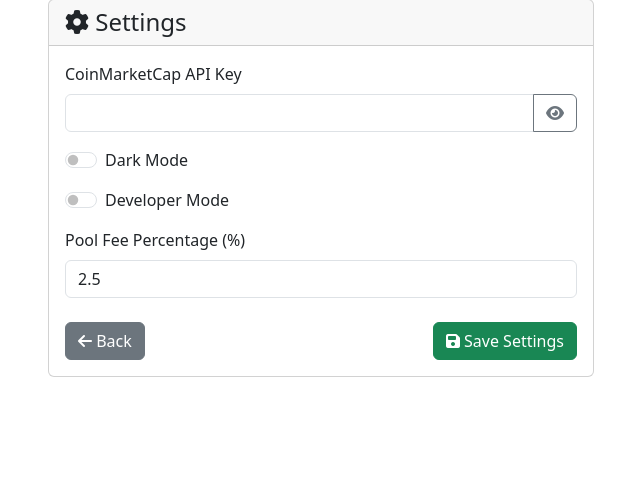
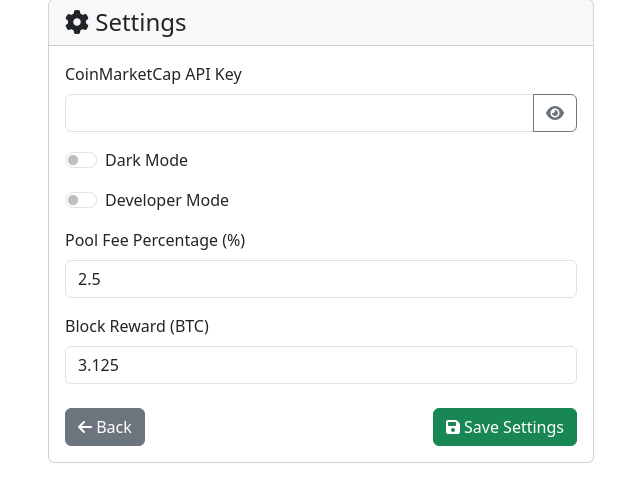
Before and after one commit to alexandre-pecorilla/Remote-Mining-Management-Platform, a Django app: page /settings/ in a window 1280 px wide. Shown: the part 81-583 px from the top of the page, without its empty margins (319-959 px from the left). Run offline with Django 5.2, Linux system fonts and the light colour scheme; data comes from the database, SQL or seed files in the repository.

Commit message:
Add configurable Block Reward setting
- Add block_reward field to Settings model with default 3.125 BTC
- Create migration 0014_settings_block_reward.py
- Add Block Reward field to settings form and template
- Replace all hardcoded 3.125 values with settings.block_reward
- Update forecasting_dashboard() and export_forecasting_data() functions
- Block reward now configurable via settings page for future halvings

```diff
--- a/mining/forms.py
+++ b/mining/forms.py
@@ -107,7 +107,7 @@ class PayoutForm(forms.ModelForm):
 class SettingsForm(forms.ModelForm):
     class Meta:
         model = Settings
-        fields = ['coinmarketcap_api_key', 'dark_mode', 'developer_mode', 'pool_fee_percentage']
+        fields = ['coinmarketcap_api_key', 'dark_mode', 'developer_mode', 'pool_fee_percentage', 'block_reward']
         widgets = {
             'coinmarketcap_api_key': forms.PasswordInput(attrs={
                 'class': 'form-control'
@@ -124,10 +124,17 @@ class SettingsForm(forms.ModelForm):
                 'min': '0',
                 'max': '100'
             }),
+            'block_reward': forms.NumberInput(attrs={
+                'class': 'form-control',
+                'step': '0.00000001',
+                'min': '0',
+                'max': '50'
+            }),
         }
         labels = {
             'coinmarketcap_api_key': 'CoinMarketCap API Key',
             'dark_mode': 'Dark Mode',
             'developer_mode': 'Developer Mode',
             'pool_fee_percentage': 'Pool Fee Percentage (%)',
+            'block_reward': 'Block Reward (BTC)',
         }
--- a/mining/models.py
+++ b/mining/models.py
@@ -142,6 +142,7 @@ class Settings(models.Model):
     dark_mode = models.BooleanField(default=False, help_text="Enable dark mode theme")
     developer_mode = models.BooleanField(default=False, help_text="Enable developer mode to show database IDs")
     pool_fee_percentage = models.DecimalField(max_digits=5, decimal_places=2, default=2.5, help_text="Pool fee percentage (e.g. 2.5 for 2.5%)")
+    block_reward = models.DecimalField(max_digits=10, decimal_places=8, default=3.125, help_text="Bitcoin block reward (BTC per block)")
     created_at = models.DateTimeField(auto_now_add=True)
     updated_at = models.DateTimeField(auto_now=True)
 
--- a/mining/views.py
+++ b/mining/views.py
@@ -972,7 +972,7 @@ def forecasting_dashboard(request):
 
         # Daily mining calculations
         daily_blocks = 144
-        block_reward = 3.125 + avg_tx_fees
+        block_reward = float(settings.block_reward) + avg_tx_fees
         daily_btc_gross_before_fee = hashrate_share * daily_blocks * block_reward
         pool_fee_btc = daily_btc_gross_before_fee * (pool_fee / 100)
         daily_btc_after_fee = daily_btc_gross_before_fee - pool_fee_btc
@@ -1186,7 +1186,7 @@ def export_forecasting_data(request):
 
         # Daily mining calculations
         daily_blocks = 144
-        block_reward = 3.125 + avg_tx_fees
+        block_reward = float(settings.block_reward) + avg_tx_fees
         daily_btc_gross_before_fee = hashrate_share * daily_blocks * block_reward
         pool_fee_btc = daily_btc_gross_before_fee * (pool_fee / 100)
         daily_btc_after_fee = daily_btc_gross_before_fee - pool_fee_btc
--- a/templates/mining/settings.html
+++ b/templates/mining/settings.html
@@ -65,6 +65,16 @@
                         {% endif %}
                     </div>
 
+                    <div class="mb-3">
+                        <label for="{{ form.block_reward.id_for_label }}" class="form-label">
+                            {{ form.block_reward.label }}
+                        </label>
+                        {{ form.block_reward }}
+                        {% if form.block_reward.errors %}
+                            <div class="text-danger small">{{ form.block_reward.errors.0 }}</div>
+                        {% endif %}
+                    </div>
+
                     <div class="d-flex justify-content-between mt-4">
                         <a href="{% url 'platform_list' %}" class="btn btn-secondary">
                             <i class="fas fa-arrow-left"></i> Back
```
Also changed, not shown: mining/migrations/0014_settings_block_reward.py (added).
